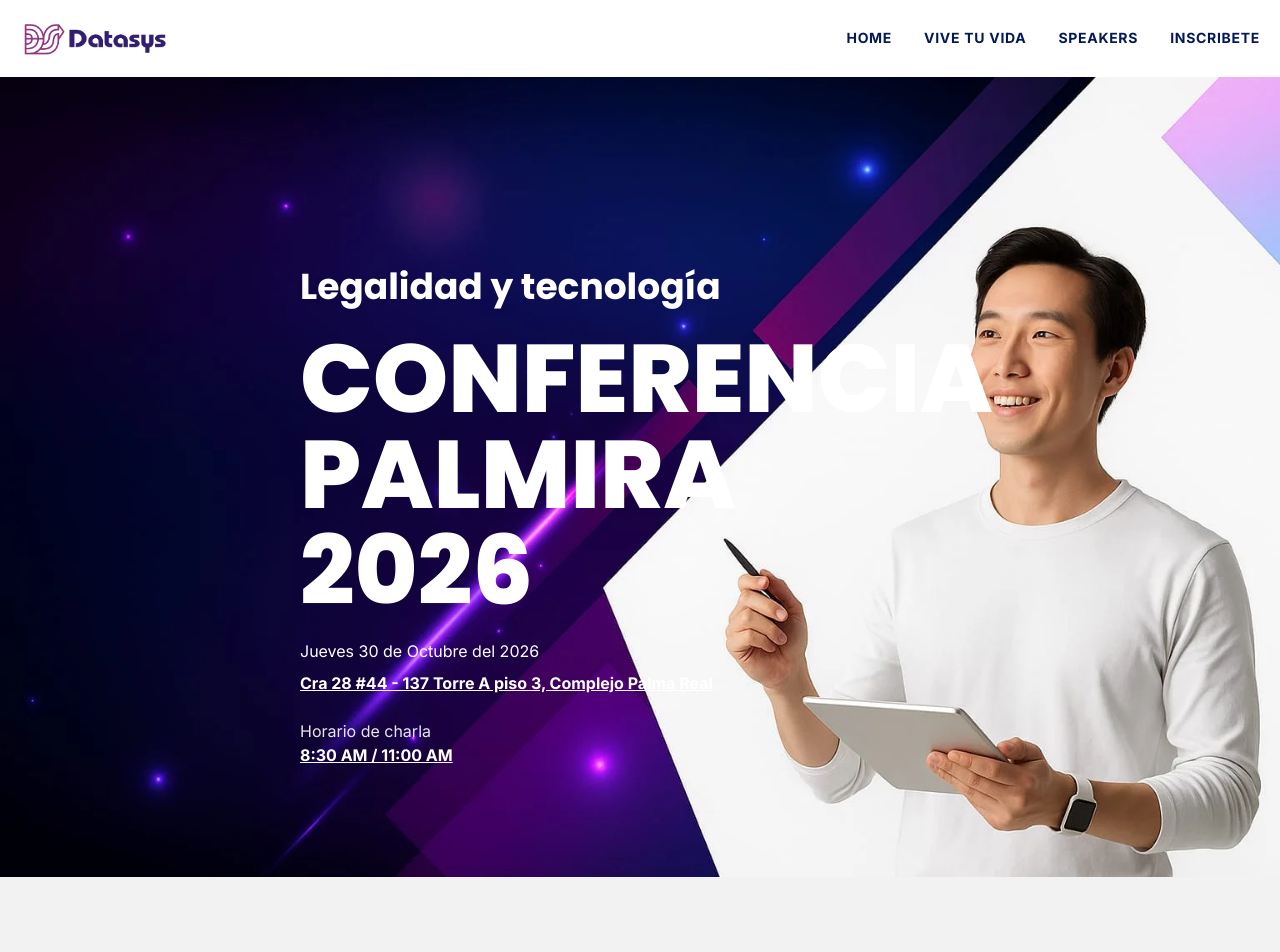
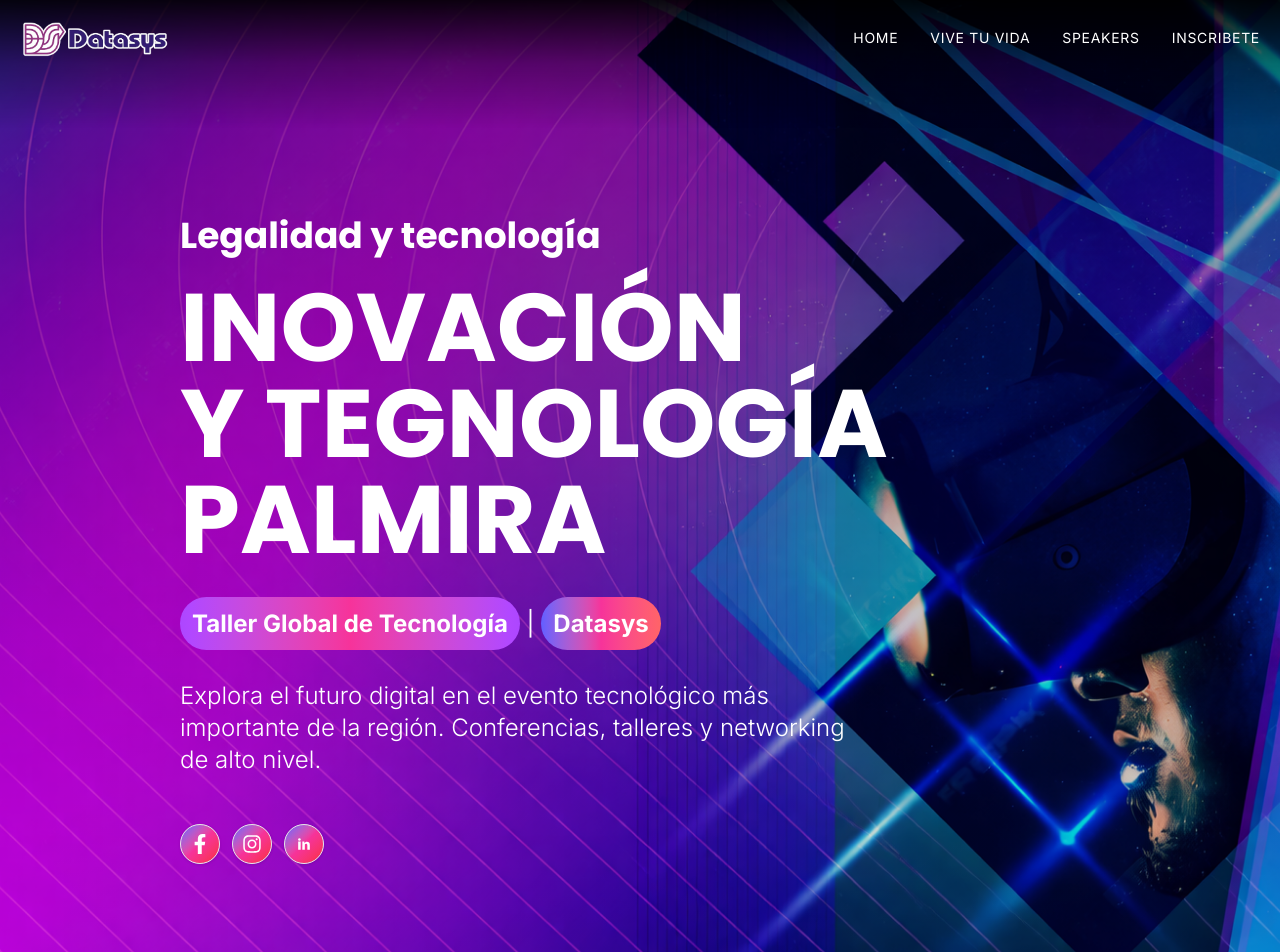
Before and after one commit to Johann01H/technology-event, a Next.js app: page /landing/home in a window 1280 px wide. Shown: the top 952 px of the page. Built offline with nearby package versions, Linux system fonts and the light colour scheme.

Commit message:
Uploading all changes banner

```diff
--- a/app/globals.css
+++ b/app/globals.css
@@ -143,3 +143,19 @@ html, body {
     @apply font-sans;
   }
 }
+
+
+.nav-link { position: relative; }
+
+.nav-link::after {
+  content: '';
+  position: absolute;
+  bottom: -4px; left: 0;
+  width: 100%; height: 3px;
+  border-radius: 25px;
+  background: linear-gradient(to right, #e879a0, #9b59d6);
+  transform: scaleX(0);
+  transform-origin: left;
+  transition: transform 0.3s ease;
+}
+.nav-link:hover::after { transform: scaleX(1); }
--- a/app/landing/components/CustomBanner.tsx
+++ b/app/landing/components/CustomBanner.tsx
@@ -1,18 +1,24 @@
+import Image from "next/image"
+import {  FaFacebookF, FaInstagram } from "react-icons/fa"
+import { TiSocialLinkedin } from "react-icons/ti"
+
+
 export const CustomBanner = () => {
 return (
-    <div className="flex flex-col items-center md:items-start md:ml-20 lg:ml-70 lg:mt-0 pt-20 md:mt-35 ">
+<div className="flex flex-col items-center md:items-start md:ml-20 lg:ml-40 lg:mt-0 pt-20 md:mt-35 ">
     <h1 className="text-white text-2xl md:text-4xl font-bold font-poppins text-center md:text-left ">
         Legalidad y tecnología
     </h1>
 
     <br className="hidden md:block" />
 
-        <h1 className="text-white text-5xl md:text-8xl font-extrabold font-poppins uppercase  text-center md:text-left">
-          Conferencia <br /> Palmira <br /> 2026
+    <h1 className="text-white text-5xl md:text-8xl font-bold font-poppins uppercase  text-center md:text-left">
+        Inovación <br /> y tegnología <br /> Palmira<br />
     </h1>
 
     <div className="mt-8 md:mt-5 text-center md:text-left space-y-2">
-          <p className="text-white text-lg md:text-base">Jueves 30 de Octubre del 2026</p>
+
+        {/* <p className="text-white text-lg md:text-base">Jueves 30 de Octubre del 2026</p>
 
         <p className="underline font-bold text-white max-w-sm md:max-w-none">
             Cra 28 #44 - 137 Torre A piso 3, Complejo Palma Real
@@ -21,6 +27,29 @@ export const CustomBanner = () => {
         <div className="pt-4">
             <p className="text-white opacity-90">Horario de charla</p>
             <p className="underline font-bold text-white text-xl md:text-base">8:30 AM / 11:00 AM</p>
+        </div> */}
+        <p className="text-white text-2xl  text-justify mt-5">
+            <span className="bg-linear-to-r from-purple-500 via-pink-500 to-purple-500 p-3 rounded-full font-bold  "> Taller Global de Tecnología</span> | <a
+                href="https://chaconingenieria.com/datasys/" target="_blank"
+                className="bg-linear-to-r from-indigo-500 via-pink-500 to-red-400 p-3 rounded-full font-bold">Datasys</a>
+        </p>
+        <p className="text-white text-2xl font-light text-justify mt-10 ">
+            Explora el futuro digital en el evento tecnológico más <br /> importante de la región. Conferencias, talleres y networking <br /> de alto nivel.
+        </p>
+        <div className="flex items-center gap-3 mt-12">
+            {[
+            { icon:
+            <FaFacebookF className="text-white" />, href: "#" },
+            { icon:
+            <FaInstagram className="text-white" />, href: "#" },
+            { icon:
+            <TiSocialLinkedin className="text-white" />, href: "#" },
+            ].map((social, index) => (
+            <a key={index} href={social.href}
+                className="flex h-10 w-10 bg-linear-to-br from-indigo-500 via-pink-500 to-red-500  items-center justify-center rounded-full border border-border bg-background/50 backdrop-blur-sm hover:border-primary/50 hover:text-primary transition-all shadow-sm">
+                <span className="text-xl">{social.icon}</span>
+            </a>
+            ))}
         </div>
     </div>
 </div>
--- a/app/landing/components/CustomHeader.tsx
+++ b/app/landing/components/CustomHeader.tsx
@@ -15,14 +15,15 @@ const linksItems: Props[] = [
     { path: "#vivetuvida", title: "Vive tu vida" },
     { path: "#speakers", title: "Speakers" },
     { path: "#inscribete", title: "Inscribete" },
+
 ]
 
 export const CustomHeader = () => {
     const [isOpen, setIsOpen] = useState(false);
 
     return (
-        <header className="z-50 w-full bg-white shadow-2xl">
-            <nav className="flex items-center justify-between lg:justify-baseline p-5 max-w-350 mx-auto">
+        <header className="fixed top-0 left-0 w-full h-32 bg-linear-to-b from-black/90 via-black/30 to-transparent z-50">
+            <nav className="flex items-center justify-between lg:justify-baseline p-5 max-w-395 mx-auto">
                 {/* Logo */}
                 <div className="shrink-0">
                     <Image
@@ -38,7 +39,7 @@ export const CustomHeader = () => {
                 <div className="hidden md:flex items-center">
                     {linksItems.map((link) => (
                         <Link
-                            className="ml-8 font-bold text-[#041A57] hover:text-orange-600 transition-colors uppercase text-sm tracking-wider"
+                            className="ml-8 font-normal text-white nav-link   transition-colors uppercase text-sm tracking-wider"
                             key={link.path}
                             href={link.path}
                         >
--- a/app/landing/components/CustomSpeakers.tsx
+++ b/app/landing/components/CustomSpeakers.tsx
@@ -24,9 +24,12 @@ return (
                 speakersItems.map((speakears) => (
                 <Card
                     key={speakears.email}
-                    className="bg-white py-20 rounded-3xl border-transparent ring-0 cursor-pointer shadow-xl transition-all duration-500 hover:scale-90 hover:animate-breathe-sof"
+                    className="bg-white rounded-3xl border-transparent ring-0 shadow-xl transition-all duration-500 hover:scale-90 hover:animate-breathe-sof"
                 >
-                    <CardHeader>
+                        <div className="ml-4 mt-3 ">
+                            <span className="rounded-full p-2 text-white font-bold bg-orange-500">Speaker</span>
+                        </div>
+                    <CardHeader className="py-15">
                         <Image
                             src={speakears.speakerImage}
                             alt={speakears.title}
@@ -38,7 +41,7 @@ return (
                         <CardContent className="text-center">
                             <p className="font-poppins">{speakears.specialty}</p>
                             <p className="text-orange-600 mb-5 font-poppins">{speakears.email}</p>
-                            <div className="flex items-center justify-center gap-2">
+                            {/* <div className="flex items-center justify-center gap-2">
                                 <Avatar>
                                     <AvatarFallback>
                                         <FaFacebook className="w-6 h-6 text-black" />
@@ -54,7 +57,7 @@ return (
                                         <TiSocialLinkedin className="w-6 h-6 text-black" />
                                     </AvatarFallback>
                                 </Avatar>
-                            </div>
+                            </div> */}
                         </CardContent>
                     </CardHeader>
                 </Card>
--- /dev/null
+++ b/app/landing/components/CustomTestimonial.tsx
@@ -0,0 +1,35 @@
+import { Card, CardContent } from "@/components/ui/card"
+import { Carousel, CarouselContent, CarouselItem, CarouselNext, CarouselPrevious } from "@/components/ui/carousel"
+
+interface Props {
+    title: string,
+    description: string,
+    testimonialImage: string,
+    specialty: string
+}
+
+
+
+export const CustomTestimonial = () => {
+return (
+<div className="flex justify-center w-full">
+    <Carousel className="w-full max-w-48 sm:max-w-xs md:max-w-sm">
+        <CarouselContent className="-ml-1">
+            {Array.from({ length: 5 }).map((_, index) => (
+            <CarouselItem key={index} className="basis-1/2 pl-1 lg:basis-1/3">
+                <div className="p-1">
+                    <Card>
+                        <CardContent className="flex aspect-square items-center justify-center p-6">
+                            <span className="text-2xl font-semibold">{index + 1}</span>
+                        </CardContent>
+                    </Card>
+                </div>
+            </CarouselItem>
+            ))}
+        </CarouselContent>
+        <CarouselPrevious />
+        <CarouselNext />
+    </Carousel>
+</div>
+)
+}
--- a/app/landing/home/page.tsx
+++ b/app/landing/home/page.tsx
@@ -1,23 +1,28 @@
 import { CustomInscriptions,CustomLiveYourLife,CustomSpeakers,CustomBanner } from "../components";
 import { CustomCarrousel } from "../components/CustomCarrousel";
+import { CustomTestimonial } from "../components/CustomTestimonial";
 
 export default function HomePage() {
+
+  // *? Remove the "hidden classes" to see sections.
   return (
   <div>
       <section
           className="relative w-full p-5 scroll-mt-20 flex items-center"
           id="banner"
           style={{
-              backgroundImage: "url(/images/banner-image.webp)",
+              backgroundImage: "linear-gradient(rgba(0,0,0,0.4), rgba(0,0,0,0.1)), url(/images/image-banner.png)",
               backgroundSize: "cover",
               backgroundRepeat: "no-repeat",
-              minHeight: "800px",
+              minHeight: "1000px",
               backgroundPosition: "10% center"
           }}
       >
         <div className="absolute inset-0 bg-black/20 md:bg-transparent z-0" />
           <div className="relative z-10 w-full">
-              <CustomBanner />
+              <CustomBanner
+              // Personalizado
+              />
           </div>
       </section>
         <section
@@ -25,7 +30,8 @@ export default function HomePage() {
           className="scroll-mt-20 py-25 bg-[#F2F2F2]"
         >
           <CustomLiveYourLife
-        />
+            // Personalizado
+          />
         </section>
         <section
               className="p-5 py-15 scroll-mt-20" id="speakers"
@@ -38,9 +44,9 @@ export default function HomePage() {
           }}>
           <CustomSpeakers
             // Personalizado
-        />
+          />
         </section>
-        <section style={{
+        <section className="hidden" style={{
               backgroundImage: 'url("/images/carrousel-image.webp")',
               backgroundSize: "cover",
               backgroundPosition: "center",
@@ -53,12 +59,17 @@ export default function HomePage() {
           />
         </section>
         <section
-          className="p-5 bg-[#F2F2F2] py-25 scroll-mt-20"
+          className="p-5 bg-[#F2F2F2] py-25 scroll-mt-20 hidden"
           id="inscribete"
         >
           <CustomInscriptions
             // Personalizado
-        />
+          />
+        </section>
+        <section className="py-25 scroll-mt-20 ">
+          <CustomTestimonial
+            // Personalizado
+          />
         </section>
     </div>
   )
```
Also changed, not shown: public/images/image-banner.png (added). Lines whose indentation alone changed are shown as unchanged.
